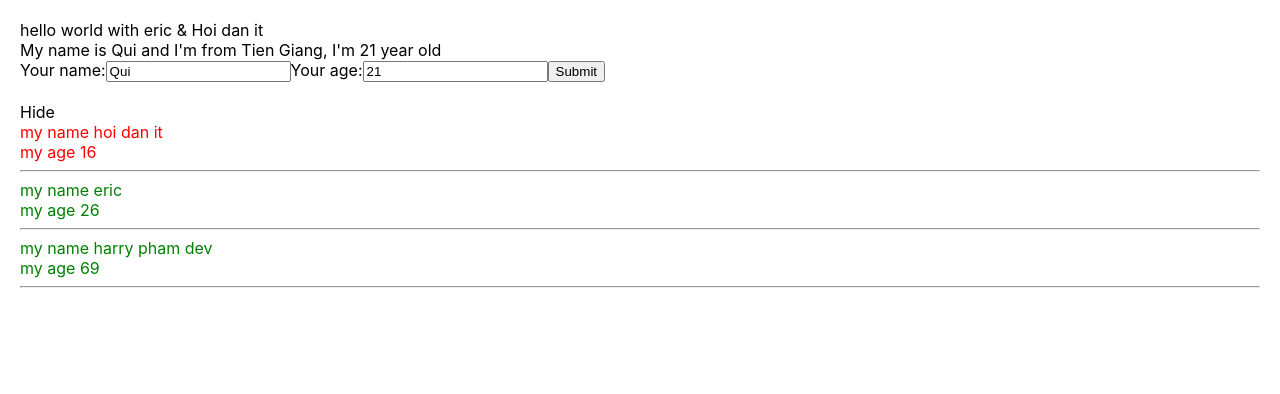
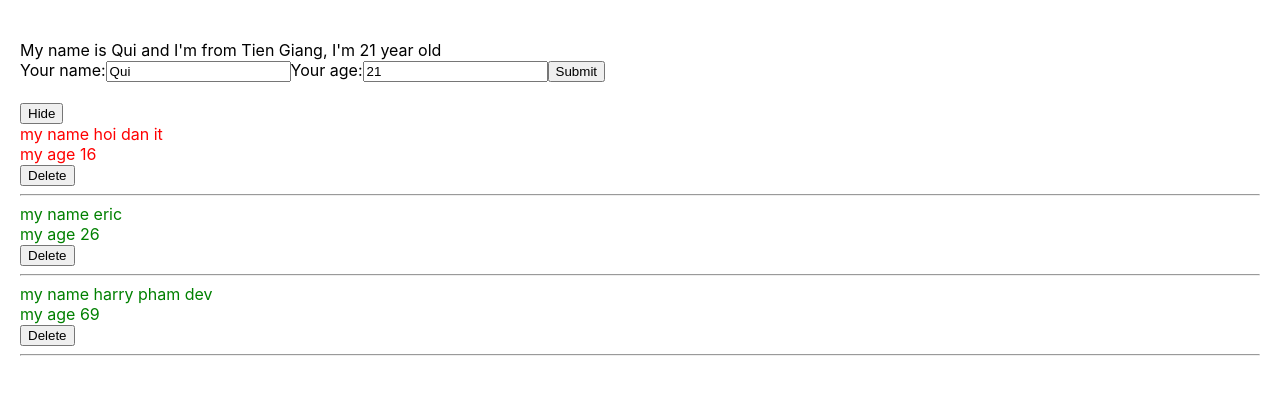
Before and after one commit to qui2k3/test-demo-react, a React (Create React App) app: page / in a window 1280 px wide. Shown: the top 394 px of the page. Built offline with nearby package versions, Linux system fonts and the light colour scheme.

Commit message:
full chapter2

```diff
--- a/src/App.js
+++ b/src/App.js
@@ -12,8 +12,8 @@
   //JSX
   render() {
     return (
-      <div>
-        hello world with eric &amp; Hoi dan it
+      <div className='app-container'>
+        {/* hello world with eric &amp; Hoi dan it */}
         <MyComponent></MyComponent>
       </div>
     );
--- a/src/components/DisplayInfor.js
+++ b/src/components/DisplayInfor.js
@@ -1,5 +1,6 @@
 import React from "react";
 import './DisplayInfor.scss';
+import logo from './../logo.svg'
 class DisplayInfor extends React.Component {
 
     state = {
@@ -16,24 +17,30 @@
         const { listUsers } = this.props;
         return (
             <div className="display-infor-container">
+                {/* <img src={logo} /> */}
                 <div>
-                    <span onClick={() => { this.handleShowHide() }}>
+                    <button onClick={() => { this.handleShowHide() }}>
                         {this.state.isShowListUsers === true ? "Hide" : "Show"}
-                    </span>
+                    </button>
                 </div>
                 {this.state.isShowListUsers &&
-                    <div>
+                    <>
                         {listUsers.map((user) => {
                             return (
                                 //covert string->number
                                 <div key={user.id} className={+user.age > 18 ? "green" : "red"}>
-                                    <div> my name {user.name} </div>
-                                    <div> my age {user.age}</div>
+                                    <div>
+                                        <div> my name {user.name} </div>
+                                        <div> my age {user.age}</div>
+                                    </div>
+                                    <div>
+                                        <button onClick={() => this.props.handleDeleteUser(user.id)}>Delete</button>
+                                    </div>
                                     <hr />
                                 </div>
                             );
                         })}
-                    </div>
+                    </>
                 }
 
             </div>
--- a/src/components/DisplayInfor.scss
+++ b/src/components/DisplayInfor.scss
@@ -6,4 +6,9 @@
     .green {
         color: green;
     }
+
+    img {
+        width: 400px;
+        height: 400px;
+    }
 }
--- a/src/components/MyComponent.js
+++ b/src/components/MyComponent.js
@@ -15,21 +15,36 @@
             listUsers: [userObj, ...this.state.listUsers]
         })
     }
+    handleDeleteUser = (userId) => {
+        let listUsersClone = [...this.state.listUsers]
+        listUsersClone = listUsersClone.filter(item => item.id !== userId
+        )
+        this.setState({
+            listUsers: listUsersClone
+        })
+    }
 
     //JSX
     render() {
         // DRY: don't repeat yourself
+
         return (
+            <>
 
-            <div>
+                <br />
+                <div className="a">
                     <AddUserInfor
                         handleAddNewUser={this.handleAddNewUser}
                     />
                     <br />
                     <DisplayInfor
                         listUsers={this.state.listUsers}
+                        handleDeleteUser={this.handleDeleteUser}
                     />
                 </div>
+                <div className="b">
+                </div>
+            </>
         );
     }
 }
```
Lines whose indentation alone changed are shown as unchanged.
